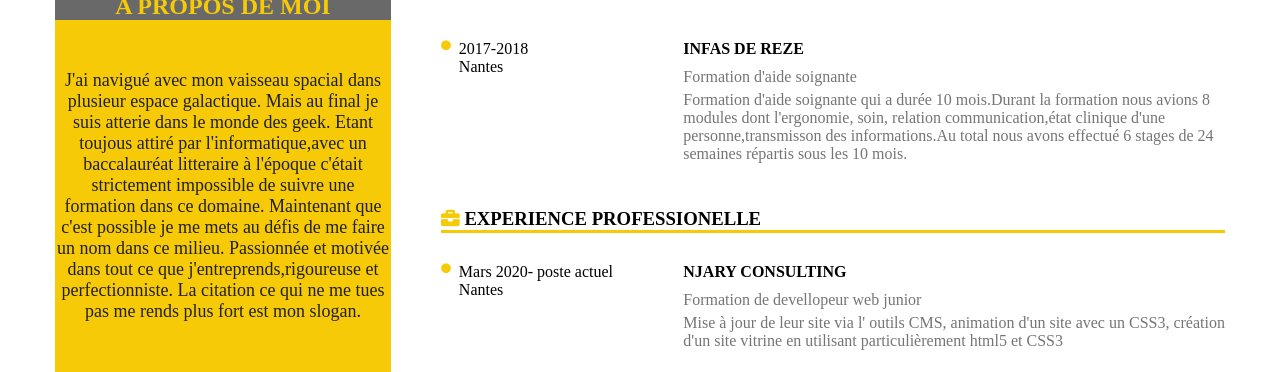
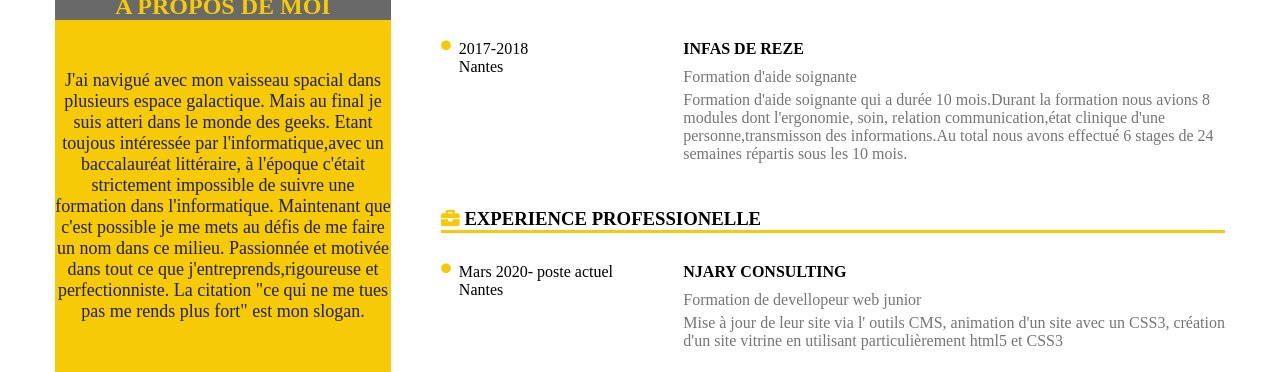
Before and after one commit to sprisca/PROJET.PI, a plain HTML site: page index.html in a window 1280 px wide. Shown: the part 564-936 px from the top of the page. Drawn offline with Linux system fonts and the light colour scheme; files that its build step writes are made by us from their sources.

Commit message:
changement

```diff
--- a/index.html
+++ b/index.html
@@ -49,22 +49,22 @@
         <article>
             <h2>A PROPOS DE MOI</h2>
             <p class="about-me">
-                J'ai navigué avec mon vaisseau spacial dans plusieur espace galactique.
-                Mais au final je suis atterie dans le monde des geek.
-                Etant toujous attiré par l'informatique,avec un baccalauréat litteraire à l'époque c'était strictement
-                impossible de suivre une formation dans ce domaine.
+                J'ai navigué avec mon vaisseau spacial dans plusieurs espace galactique.
+                Mais au final je suis atteri dans le monde des geeks.
+                Etant toujous intéressée par l'informatique,avec un baccalauréat littéraire, à l'époque c'était strictement
+                impossible de suivre une formation dans l'informatique.
                 Maintenant que c'est possible je me mets au défis de me faire un nom dans ce milieu.
                 Passionnée et motivée dans tout ce que j'entreprends,rigoureuse et perfectionniste.
-                La citation ce qui ne me tues pas me rends plus fort est mon slogan.
+                La citation "ce qui ne me tues pas me rends plus fort" est mon slogan.
             </p>
         </article>
 
         <article class="hobby">
             <h2>LOISIR</h2>
             <div>
-                <img class="image-hobby" src="icons/book-reader-solid.svg"/>
-                <img class="image-hobby" src="icons/plane-solid.svg"/>
-                <img class="image-hobby" src="icons/spa-solid.svg"/>
+                <img class="image-hobby" src="icons/book-reader-solid.svg" alt=""/>
+                <img class="image-hobby" src="icons/plane-solid.svg" alt=""/>
+                <img class="image-hobby" src="icons/spa-solid.svg"alt=""/>
 
             </div>
         </article>
```
